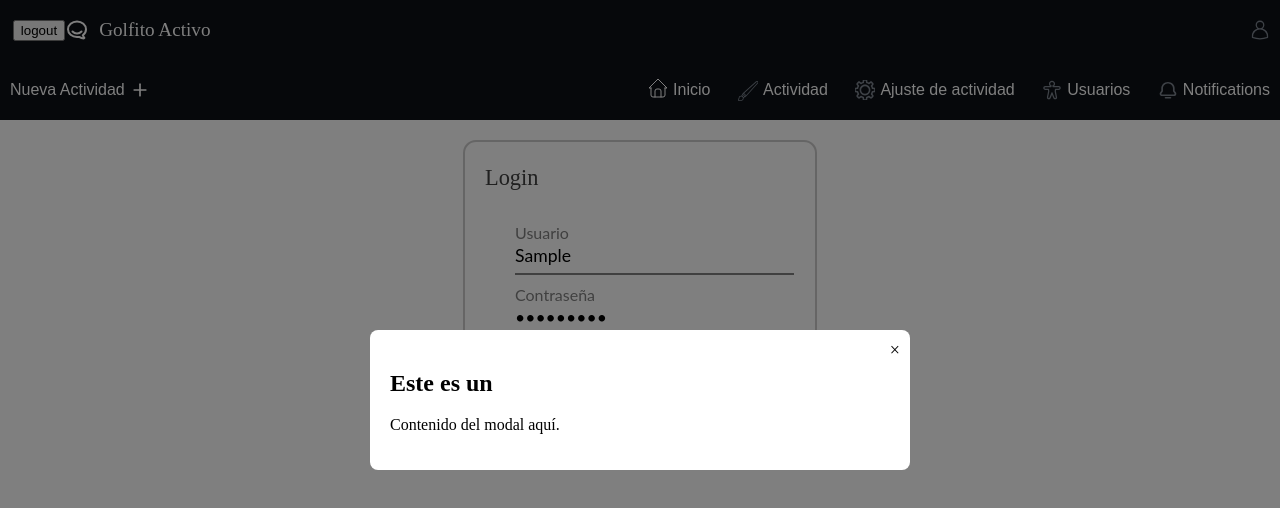
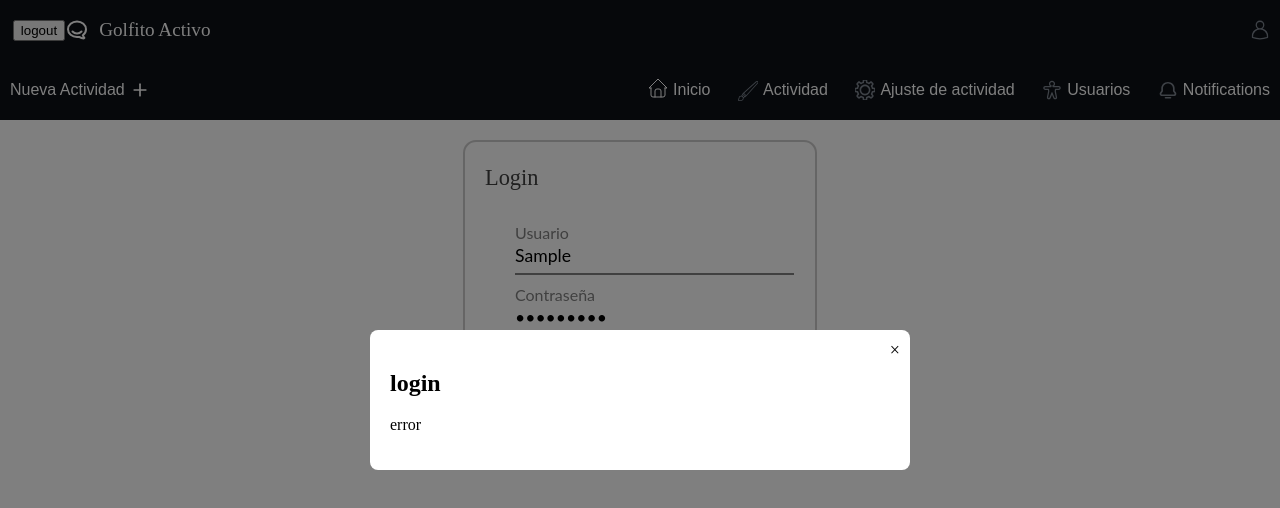
Before and after one commit to JKalith/DP_Leng2024, a Next.js app: page /account/login in a window 1280 px wide. Both pictures are taken after typing "Sample", "Sample123" into the empty fields and a click on the button "Ingresar". Shown: the top 508 px of the page. Built offline with nearby package versions, Linux system fonts and the light colour scheme; no server answers.

Commit message:
componente de alerta
se creo el componente modal el cual es una ventana emergente de alerta y se realizo el codigo para que esta ventana pueda ser llamada el otras partes del codigo

```diff
--- a/components/Alert.jsx
+++ b/components/Alert.jsx
@@ -1,51 +1,42 @@
-import { useState, useEffect } from 'react';
+import { useState } from 'react';
 import { useRouter } from 'next/router';
-import styles from 'styles/alerts.module.css';
-import { alertService } from 'services';
 import Modal from './Modal';
-export { Alert };
 
-function Alert() {
+let showAlert = null; // Variable para almacenar la función de mostrar alerta
+
+export const Alert = () => {
     const [isModalVisible, setIsModalVisible] = useState(false);
+    const [title, setTitle] = useState('');
+    const [message, setMessage] = useState('');
     const router = useRouter();
-    const [alert, setAlert] = useState(null);
 
-    const openModal = () => {
-      setIsModalVisible(true);
+    const openModal = (alertTitle, alertMessage) => {
+        setTitle(alertTitle);
+        setMessage(alertMessage);
+        setIsModalVisible(true);
     };
 
     const closeModal = () => {
-      setIsModalVisible(false);
+        setIsModalVisible(false);
     };
 
-    useEffect(() => {
-        // subscribe to new alert notifications
-        const subscription = alertService.alert.subscribe(alert => setAlert(alert));
-
-        // unsubscribe when the component unmounts
-        return () => subscription.unsubscribe();
-    }, []);
-
-    useEffect(() => {
-        // clear alert on location change
-        alertService.clear();
-    }, [router]);
-
-    useEffect(() => {
-        if (alert) {
-            openModal(); // Abre el modal cuando se establece el alert
-        }
-    }, [alert]); // Este efecto se ejecuta cuando cambia el estado 'alert'
-
-    if (!alert) return null;
+    // Guardamos la referencia de openModal para poder usarla fuera del componente
+    showAlert = openModal;
 
     return (
         <div>
-            <Modal isVisible={isModalVisible} onClose={closeModal}>
-                <h2>Este es un</h2>
-                <p>Contenido del modal aquí.</p>
-            </Modal>
-
+            <Modal
+                isVisible={isModalVisible}
+                onClose={closeModal}
+                title={title}
+                message={message}
+            />
         </div>
     );
-}
+};
+
+export const showAlertModal = (title, message) => {
+    if (showAlert) {
+        showAlert(title, message);
+    }
+};
--- a/components/Modal.jsx
+++ b/components/Modal.jsx
@@ -1,13 +1,15 @@
 import React from 'react';
-import styles from 'styles/alerts.module.css'
-const Modal = ({ isVisible, onClose, children }) => {
+import styles from 'styles/alerts.module.css';
+
+const Modal = ({ isVisible, onClose, title, message }) => {
   if (!isVisible) return null;
 
   return (
-    <div className={styles.modalOverlay}onClick={onClose}>
+    <div className={styles.modalOverlay} onClick={onClose}>
       <div className={styles.modalContent}>
         <span className={styles.closeButton} onClick={onClose}>&times;</span>
-        {children}
+        <h2>{title}</h2>
+        <p>{message}</p>
       </div>
     </div>
   );
--- a/pages/account/login.jsx
+++ b/pages/account/login.jsx
@@ -6,6 +6,7 @@ import * as Yup from "yup";
 import styles from "styles/login.module.css";
 import { Layout } from "components/account";
 import { userService, alertService } from "services";
+import { showAlertModal } from 'components';
 import InputField from "components/activity/inputField";
 import globals from "styles/globals.module.css";
 
@@ -34,7 +35,7 @@ function Login() {
         const returnUrl = router.query.returnUrl || "/activity";
         router.push(returnUrl);
       })
-      .catch(alertService.error);
+      .catch(showAlertModal('login', 'error'));
   }
 
   return (
--- a/pages/account/register.jsx
+++ b/pages/account/register.jsx
@@ -1,4 +1,5 @@
 import { useRouter } from 'next/router';
+import { showAlertModal } from 'components';
 import Link from 'next/link';
 import { useForm } from 'react-hook-form';
 import { yupResolver } from '@hookform/resolvers/yup';
@@ -33,7 +34,7 @@ function Register() {
     function onSubmit(user) {
         return userService.register(user)
             .then(() => {
-                alertService.success('Registration successful', true);
+                showAlertModal('Registration', 'Registration successful');
                 router.push('login');
             })
             .catch(alertService.error);
```
